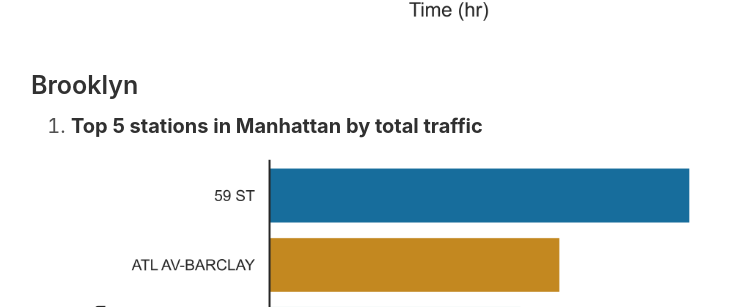
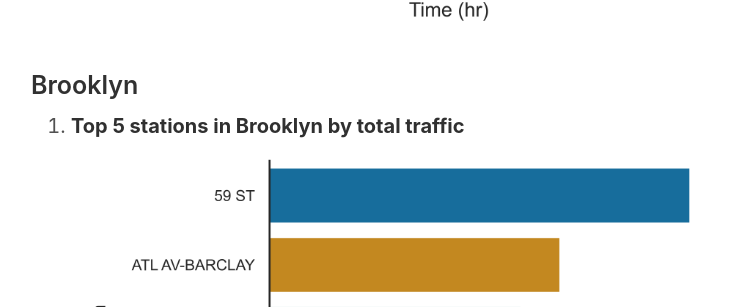
Before and after one commit to eunchanity/eunchanity.github.io, a Jekyll site: the page built from _posts/2020-07-06-Project-1-MTA.md, in a window 1280 px wide and 900 px high, scrolled down 5028 px. Shown: the part 146-453 px from the top of the window, without its empty margins (259-1003 px from the left). Built offline with Jekyll 4.4.1, drawn with Linux system fonts in a browser that asks for light colours.

Commit message:
fixing typos

```diff
--- a/_posts/2020-07-06-Project-1-MTA.md
+++ b/_posts/2020-07-06-Project-1-MTA.md
@@ -98,7 +98,7 @@ Focusing on the final goal (increase attendance at the gala), our team searched
 
 ### Brooklyn <a name="brooklyn"></a>
 
-1. **Top 5 stations in Manhattan by total traffic**
+1. **Top 5 stations in Brooklyn by total traffic**
 <img src="{{ site.url }}/images/Brooklyn_Volume.png">
 
 2. **Weekdays have significantly more traffic than weekends**
```
Also changed, not shown: 1 other file.
